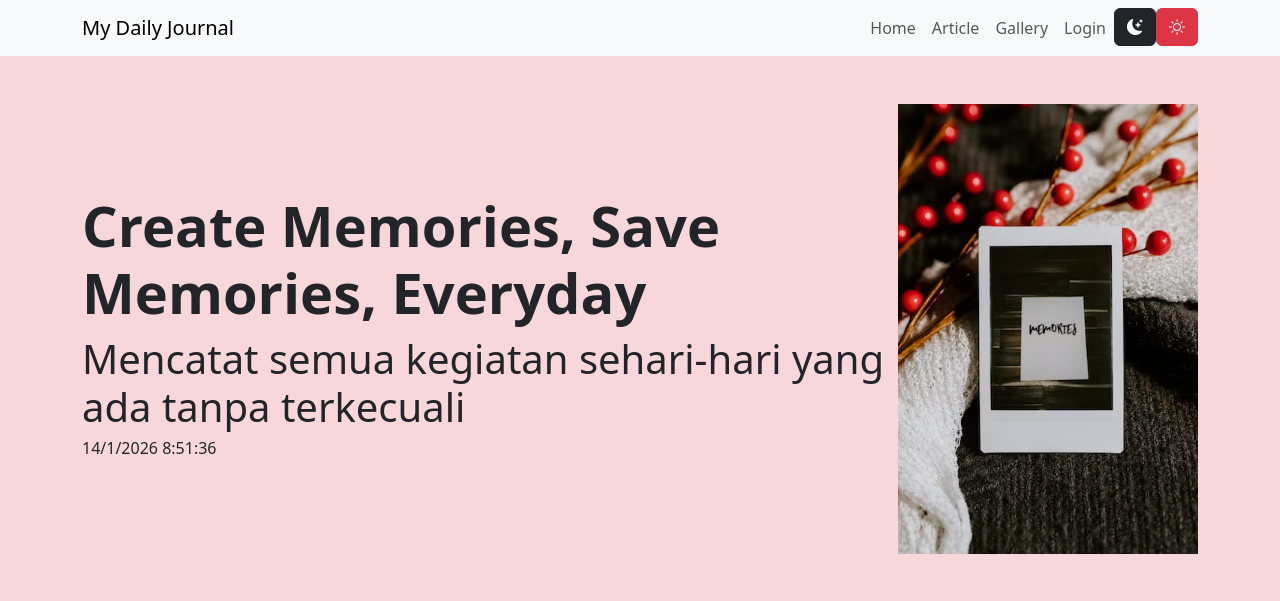
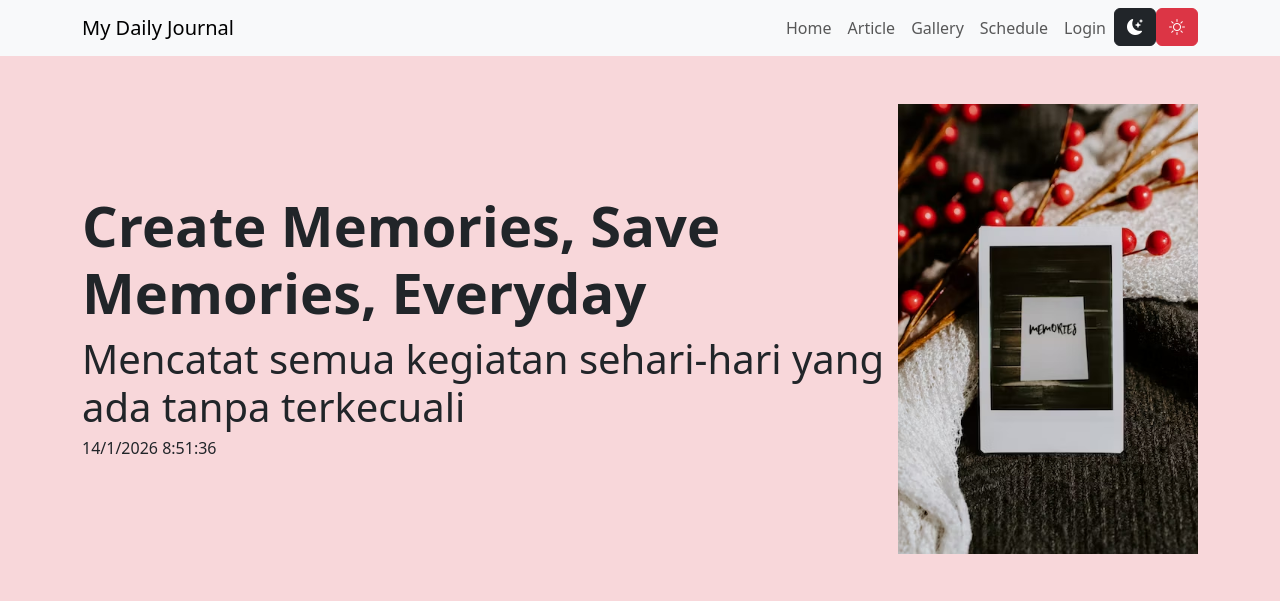
Before and after one commit to kartyax/dailyjournal, a PHP site: page / in a window 1280 px wide. Shown: the top 601 px of the page. Run offline with PHP 8.4, Linux system fonts and the light colour scheme; data comes from the database, SQL or seed files in the repository; data that the repository does not hold is empty.

Commit message:
ganti link #
Updated navigation links to use fragment identifiers.

```diff
--- a/index.php
+++ b/index.php
@@ -68,7 +68,10 @@ include "koneksi.php"
               <a class="nav-link" href="#article">Article</a>
             </li>
             <li class="nav-item">
-              <a class="nav-link" href="gallery.php">Gallery</a>
+              <a class="nav-link" href="#gallery">Gallery</a>
+            </li>
+            <li class="nav-item">
+              <a class="nav-link" href="#Schedule">Schedule</a>
             </li>
             <li class="nav-item">
               <a class="nav-link" href="login.php" target="_blank">Login</a>
```
